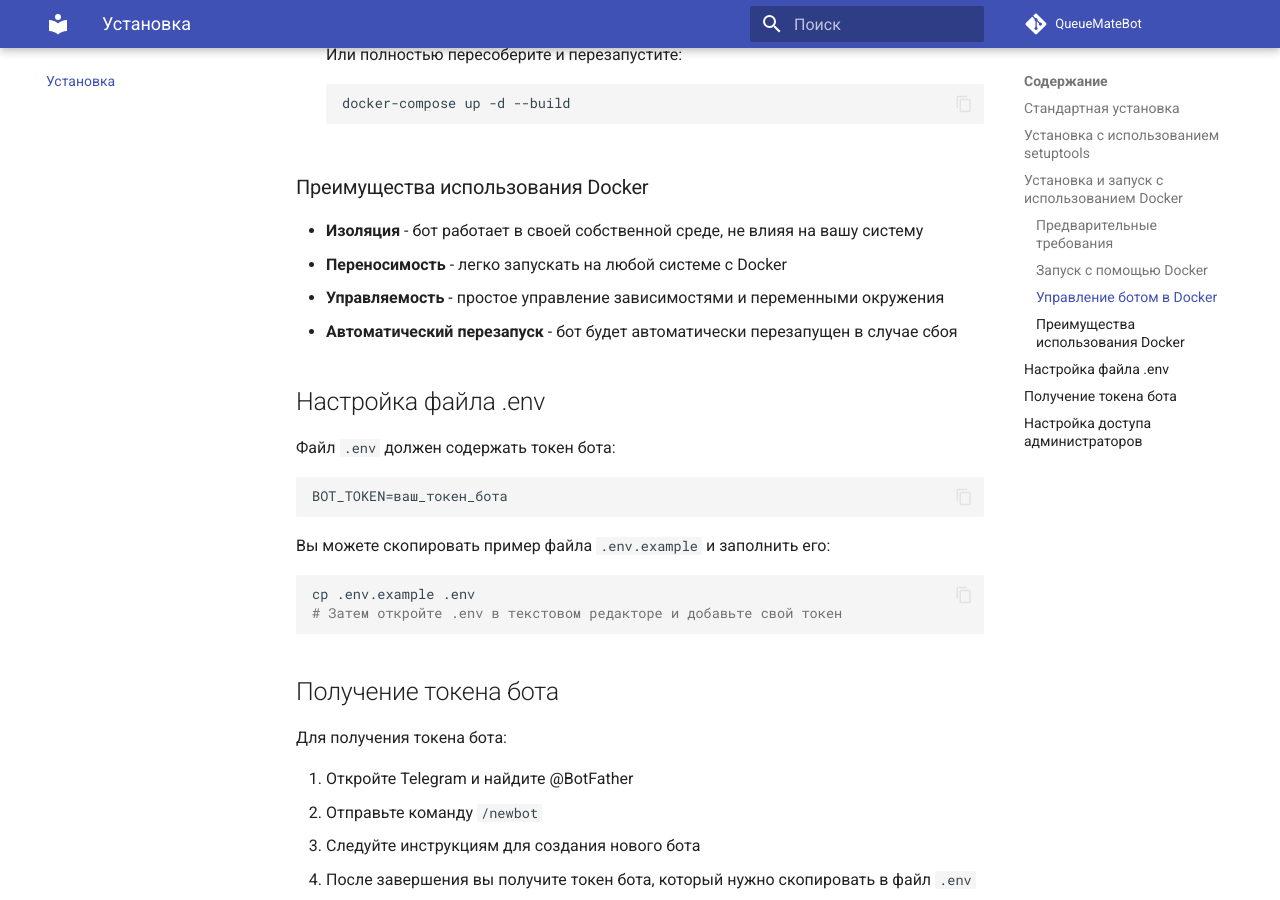
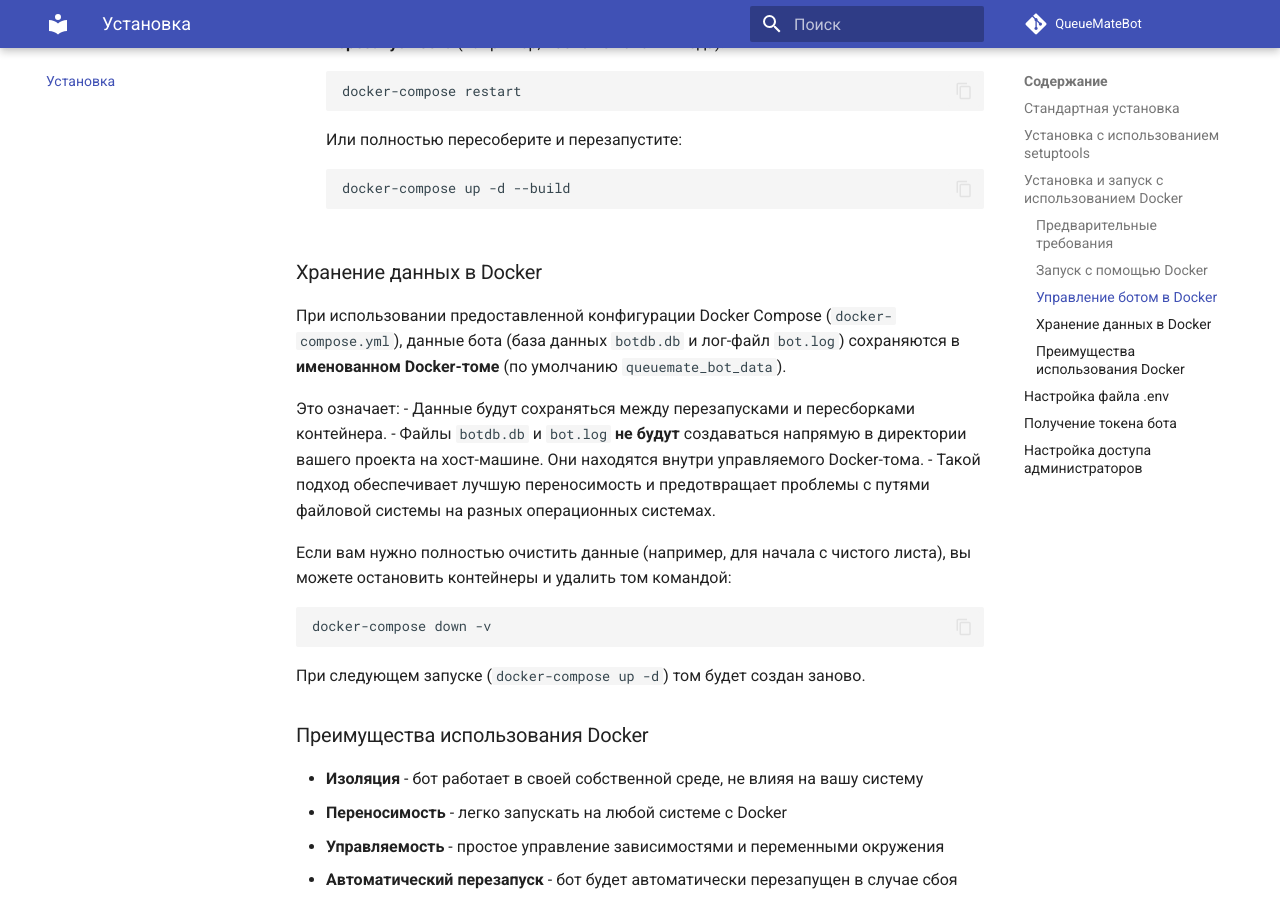
Before and after one commit to dmitrym1309/QueueMateBot, an MkDocs documentation site: the page built from docs/installation.md, in a window 1280 px wide and 900 px high, scrolled down 2586 px. Built offline with MkDocs 1.6.1 and Material for MkDocs 9.7.7, drawn with Linux system fonts in a browser that asks for light colours; comment, search, counter and statistics services are not loaded; some of the changed text lies outside the part shown.

Commit message:
add docker info

````diff
--- a/docs/installation.md
+++ b/docs/installation.md
@@ -74,10 +74,11 @@ git clone https://github.com/yourusername/QueueMateBot.git
 cd QueueMateBot
 ```
 
-2. Создайте файл `.env` с токеном бота:
-```
-BOT_TOKEN=ваш_токен_бота
-```
+2. **Настройте токен бота**. Создайте файл `.env` в корневой директории проекта и добавьте в него ваш `BOT_TOKEN`.
+   ```
+   BOT_TOKEN=ваш_уникальный_токен_бота
+   ```
+   Подробнее о настройке файла `.env` и получении токена см. в разделах [Настройка файла .env](#настройка-файла-env) и [Получение токена бота](#получение-токена-бота) ниже на этой странице. **Это обязательный шаг.**
 
 3. Запустите бота с помощью Docker Compose:
 ```bash
@@ -110,6 +111,21 @@ docker-compose restart
 ```bash
 docker-compose up -d --build
 ```
+
+### Хранение данных в Docker
+
+При использовании предоставленной конфигурации Docker Compose (`docker-compose.yml`), данные бота (база данных `botdb.db` и лог-файл `bot.log`) сохраняются в **именованном Docker-томе** (по умолчанию `queuemate_bot_data`).
+
+Это означает:
+- Данные будут сохраняться между перезапусками и пересборками контейнера.
+- Файлы `botdb.db` и `bot.log` **не будут** создаваться напрямую в директории вашего проекта на хост-машине. Они находятся внутри управляемого Docker-тома.
+- Такой подход обеспечивает лучшую переносимость и предотвращает проблемы с путями файловой системы на разных операционных системах.
+
+Если вам нужно полностью очистить данные (например, для начала с чистого листа), вы можете остановить контейнеры и удалить том командой:
+```bash
+docker-compose down -v
+```
+При следующем запуске (`docker-compose up -d`) том будет создан заново.
 
 ### Преимущества использования Docker
 
````
Also changed, not shown: README.md (+10 -5 lines).
